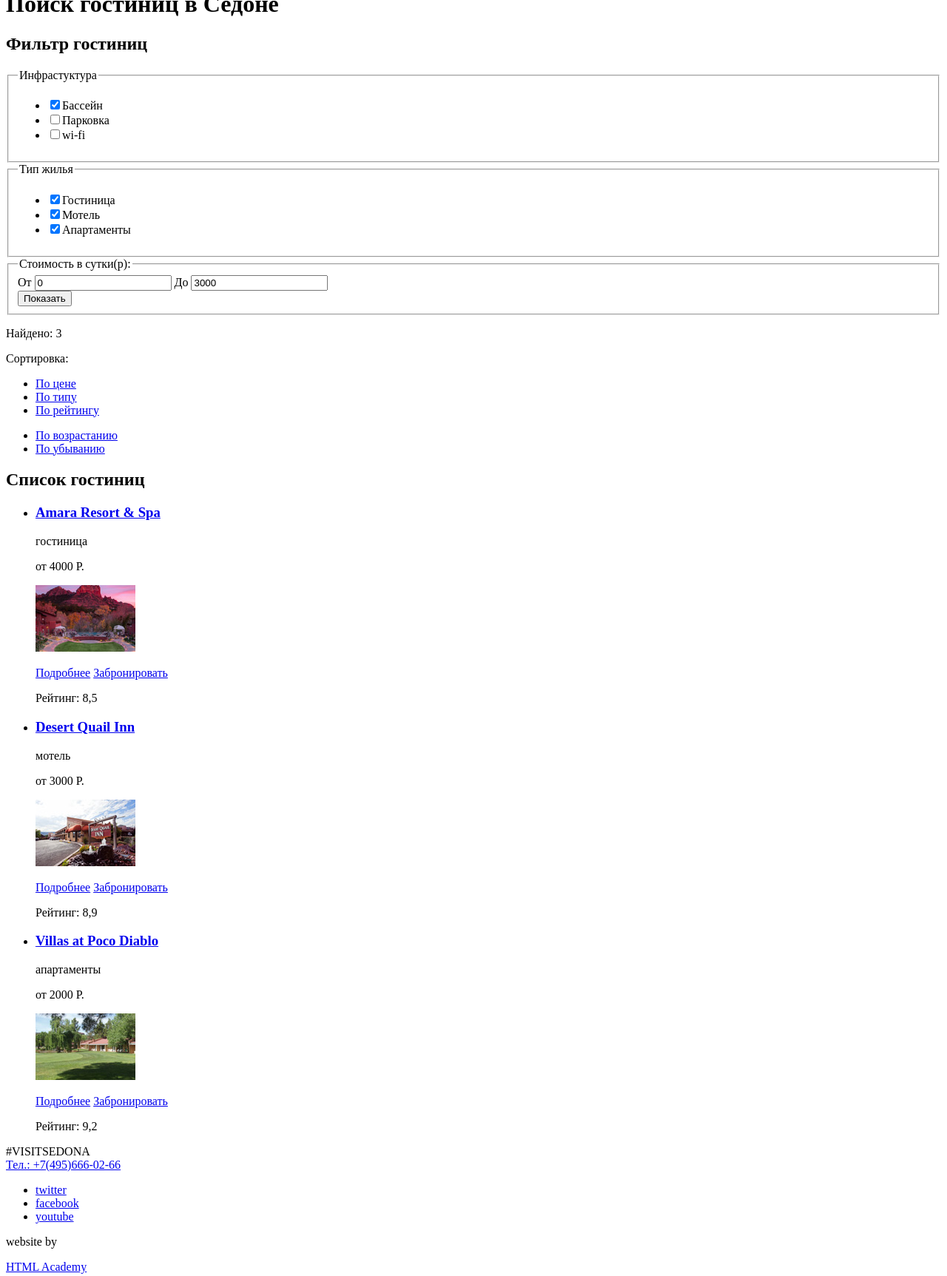
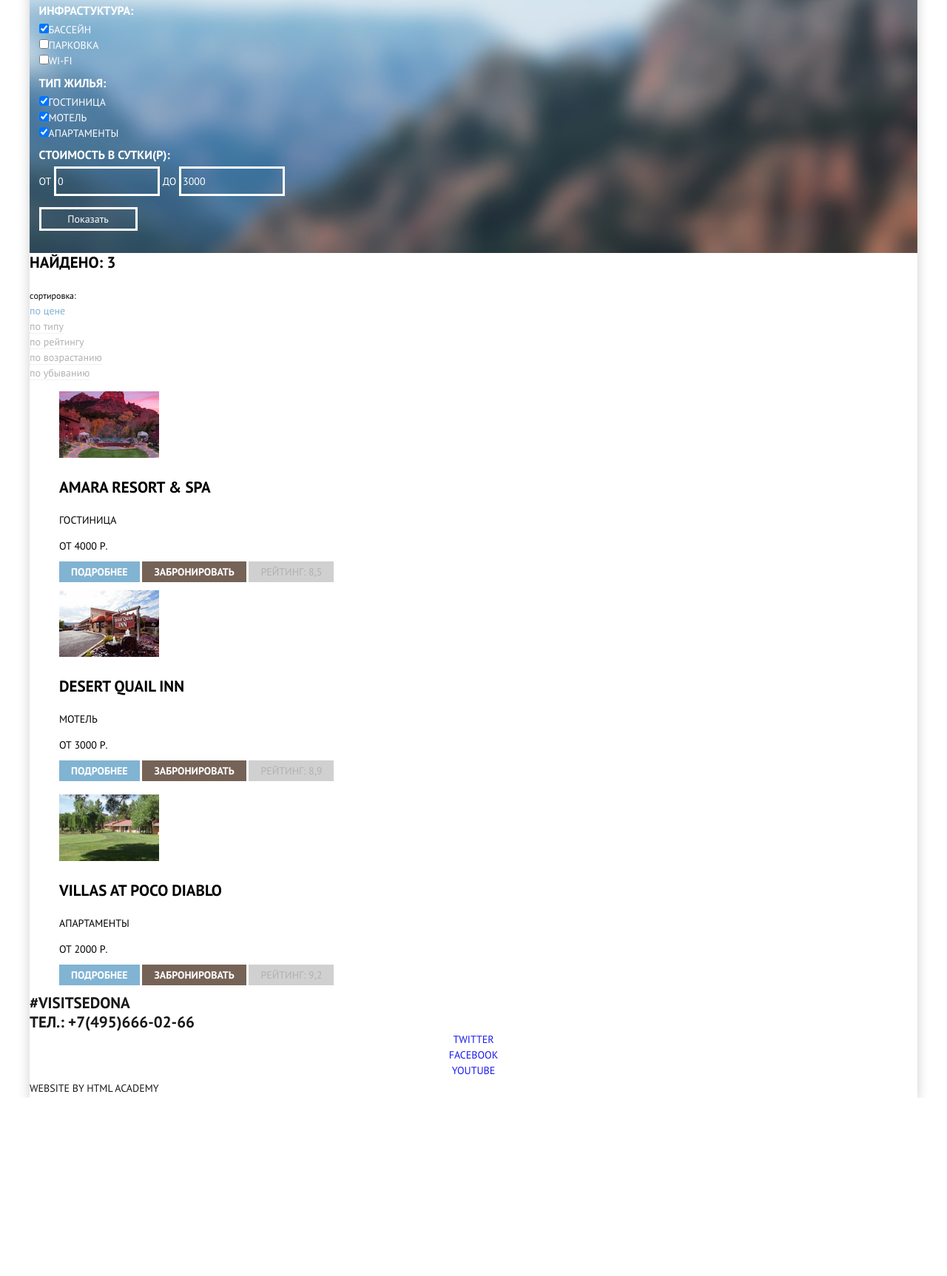
Before and after one commit to Nadezhda1904/1339229-sedona-27, a plain HTML site: page catalog.html in a window 1280 px wide. Shown: the part 205-1930 px from the top of the page at 74% size. After the commit the page ends 1689 px from the top, so only its background shows below. Drawn offline with nearby package versions, Linux system fonts and the light colour scheme.

Commit message:
Личный проект: начинаем базовую стилизацию

```diff
--- a/catalog.html
+++ b/catalog.html
@@ -4,30 +4,33 @@
 <head>
   <meta charset="utf-8">
   <title>HTML Academy: Седона</title>
-  <link rel="stylesheet" href="css/style.css">
+  <link href="https://fonts.googleapis.com/css?family=PT+Sans:400,700&display=swap&subset=cyrillic" rel="stylesheet">
+  <link href="css/normalize.css" rel="stylesheet">
+  <link href="css/style.css" rel="stylesheet">
 </head>
 
 <body>
+  <div class="container inner-page">
     <header>
       <a href="index.html">
         <img src="img/logo.svg" width="140" height="71" alt="Логотип Седона">
       </a>
-    <nav>
-      <ul>
+      <nav class="main-navigation">
+        <ul class="list-navigation">
           <li><a href="">Информация</a></li>
           <li><a href="">Фото и видео</a></li>
           <li><a href="">Карта штата</a></li>
-        <li><a href="catalog.html">Гостиницы</a></li>
+          <li class="activ-page"><a href="">Гостиницы</a></li>
         </ul>
       </nav>
     </header>
     <main>
       <h1 class="visually-hidden">Поиск гостиниц в Седоне</h1>
-    <section class="filtres">
+      <section class="filters">
         <h2 class="visually-hidden">Фильтр гостиниц</h2>
-      <form action="https://echo.htmlacademy.ru" method="get">
+        <form class="filter" action="https://echo.htmlacademy.ru" method="get">
           <fieldset>
-          <legend>Инфрастуктура</legend>
+            <legend>Инфрастуктура:</legend>
             <ul>
               <li>
                 <label><input type="checkbox" name="pool" checked>Бассейн</label>
@@ -42,7 +45,7 @@
           </fieldset>
 
           <fieldset>
-          <legend>Тип жилья</legend>
+            <legend>Тип жилья:</legend>
             <ul>
               <li>
                 <label><input type="checkbox" name="hotel" checked>Гостиница</label>
@@ -64,82 +67,86 @@
             <div class="range">
 
             </div>
-          <button type="submit">Показать</button>
+            <button class="filter-button" type="submit">Показать</button>
           </fieldset>
         </form>
       </section>
+      <section class="resalts">
         <div class="sorting">
           <p>Найдено: 3</p>
-      <span>Сортировка:</span>
-      <ul>
-        <li><a href="#">По цене</a></li>
-        <li><a href="#">По типу</a></li>
-        <li><a href="#">По рейтингу</a></li>
+          <span>cортировка:</span>
+          <ul class="sorting-list-type">
+            <li class="sorting-activ"><a href="#">по цене</a></li>
+            <li><a href="#">по типу</a></li>
+            <li><a href="#">по рейтингу</a></li>
           </ul>
-      <ul>
-        <li><a href="#">По возрастанию</a></li>
-        <li><a href="#">По убыванию</a></li>
+          <ul class="sorting-list-rating">
+            <li><a href="#">по возрастанию</a></li>
+            <li><a href="#">по убыванию</a></li>
           </ul>
         </div>
-    <section class="resalts">
+        <div class="found">
           <h2 class="visually-hidden">Список гостиниц</h2>
-      <ul>
+          <ul class="found-list">
             <li>
-          <h3>
-            <a href="#">Amara Resort & Spa</a></h3>
-          <p>гостиница</p>
-          <p>от 4000 Р.</p>
               <p>
                 <img src="img/hotel-amara.jpg" width="135" height="90" alt="Amara Resort & Spa">
               </p>
-          <a href="#">Подробнее</a>
-          <a href="#">Забронировать</a>
-          <p>Рейтинг: 8,5</p>
+              <h3>
+                <a class="hotel" href="#">Amara Resort & Spa</a></h3>
+              <p>гостиница</p>
+              <p>от 4000 Р.</p>
+              <a class="details" href="#">подробнее</a>
+              <a class="booking" href="#">Забронировать</a>
+              <span class="rating">Рейтинг: 8,5</span>
             </li>
             <li>
+              <p>
+                <img src="img/hotel-desert.jpg" width="135" height="90" alt="Desert Quail Inn">
+              </p>
               <h3>
                 <a href="#">Desert Quail Inn</a></h3>
               <p>мотель</p>
               <p>от 3000 Р.</p>
-          <p>
-            <img src="img/hotel-desert.jpg" width="135" height="90" alt="Desert Quail Inn">
-          </p>
-          <a href="#">Подробнее</a>
-          <a href="#">Забронировать</a>
-          <p>Рейтинг: 8,9</p>
+              <a class="details" href="#">Подробнее</a>
+              <a class="booking" href="#">Забронировать</a>
+              <span class="rating">Рейтинг: 8,9</span>
             </li>
             <li>
               <h3>
-            <a href="#">Villas at Poco Diablo</a></h3>
-          <p>апартаменты</p>
-          <p>от 2000 Р.</p>
                 <p>
                   <img src="img/hotel-villas.jpg" width="135" height="90" alt="Villas at Poco Diablo">
                 </p>
-          <a href="#">Подробнее</a>
-          <a href="#">Забронировать</a>
-          <p>Рейтинг: 9,2</p>
+                <a href="#">Villas at Poco Diablo</a>
+              </h3>
+              <p>апартаменты</p>
+              <p>от 2000 Р.</p>
+              <a class="details" href="#">Подробнее</a>
+              <a class="booking" href="#">Забронировать</a>
+              <span class="rating">Рейтинг: 9,2</span>
             </li>
           </ul>
+        </div>
       </section>
     </main>
-  <footer>
-    <div>
-      #VISITSEDONA<br>
+    <footer class="main-footer">
+      <div class="contacts">
+        #Visitsedona<br>
         <a href="tel:+74956660266">Тел.: +7(495)666-02-66</a>
       </div>
-    <div>
+      <div class="social-cells">
         <ul>
           <li><a href="#">twitter</a></li>
           <li><a href="#">facebook</a></li>
           <li><a href="#">youtube</a></li>
         </ul>
       </div>
-    <div>
-      <p>website by</p>
+      <div class="copyright">
+        website by
         <a href="https://htmlacademy.ru/intensive/htmlcss">HTML Academy</a>
       </div>
     </footer>
+  </div>
 </body>
 
 </html>
--- a/css/style.css
+++ b/css/style.css
@@ -0,0 +1,435 @@
+body {
+  margin: 0;
+  padding: 0;
+
+  font-family: "PT Sans", Arial, sans-serif;
+  font-size: 14px;
+  line-height: 21px;
+  font-weight: 400;
+  text-transform: uppercase;
+  color: #000000;
+
+}
+
+.container {
+  margin-left: auto;
+  margin-right: auto;
+
+  width: 1200px;
+
+  background-color: #f2f2f2;
+  background-color: #ffffff;
+  background-image: url("../img/background-photo.jpg");
+  background-position: top center;
+  background-repeat: no-repeat;
+  box-shadow: 0 5px 15px 0 rgba(0, 0, 1, 0.2);
+}
+
+.visually-hidden {
+  position: absolute;
+  width: 1px;
+  height: 1px;
+  margin: -1px;
+  border: 0;
+  padding: 0;
+  clip: rect(0 0 0 0);
+  overflow: hidden
+}
+
+a {
+  text-decoration: none;
+}
+
+.logo {
+  height: 56px;
+
+  background-color: #ffffff;
+}
+
+/*навигация*/
+.main-navigation {
+  line-height: 26px;
+  font-weight: 700;
+}
+
+.list-navigation {
+  list-style: none;
+}
+
+.list-navigation a {
+  color: #000000;
+}
+
+.list-navigation li {
+  background-color: #ffffff;
+}
+
+.list-navigation a:hover,
+.list-navigation a:focus {
+  color: #81b3d2;
+}
+
+.list-navigation a:active {
+  color: #000000;
+  opacity: 0.3;
+}
+
+/*шапка*/
+.intro {
+  height: 508px;
+
+  text-align: center;
+  vertical-align: middle;
+
+  background-image: url("../img/polygon.svg");
+  background-position: center;
+  background-repeat: no-repeat;
+}
+
+.intro-text {
+  height: 216px;
+
+  text-align: center;
+  vertical-align: middle;
+
+  background-color: #ffffff;
+}
+
+/*текст шапки*/
+h2 {
+  font-size: 21;
+  line-height: 26px;
+  font-weight: 700;
+}
+
+.intro-text p {
+  line-height: 26px;
+}
+
+/*преимущества*/
+.feature {
+  list-style: none;
+  margin: 0;
+  padding: 0;
+}
+
+.feature-item {
+  text-align: center;
+}
+
+.feature-item h3 {
+  font-size: 21px;
+  font-weight: 700;
+}
+
+.feature-item-1,
+.feature-item-2 {
+  height: 256px;
+  width: 400px;
+  margin: 0;
+  padding: 0;
+
+  text-align: center;
+
+  background-color: #81b3d2;
+}
+
+.feature-item-1 {
+  float: left;
+}
+
+.feature-item-2 {
+  float: right;
+}
+
+.color {
+  background-color: #eeeeee;
+}
+
+/*поиск отеля*/
+.search-hotel-title {
+  text-align: center;
+}
+
+.search-hotel-title h2 {
+  font-size: 30px;
+  line-height: 34px;
+  font-weight: 700;
+  text-align: center
+}
+
+.search-hotel-title p {
+  line-height: 24px;
+  text-align: center;
+}
+
+.search-hotel-title a {
+  color: #ffffff;
+  text-align: center;
+}
+
+.search-hotel-popap {
+  display: none;
+}
+
+/*футер*/
+.main-footer {
+  background-color: #ffffff;
+  opacity: 0.9;
+}
+
+.contacts a {
+  color: #000000;
+}
+
+/*соцсети*/
+.social-cells {
+  text-align: center;
+}
+
+.social-cells ul {
+  list-style: none;
+  margin: 0;
+  padding: 0;
+}
+
+.social-button {
+  color: #000000;
+}
+
+.social-button:hover,
+.social-button:focus {
+  color: #81b3d2;
+}
+
+.social-button:active {
+  color: #000000;
+  opacity: 0.3;
+}
+
+/*копирайт*/
+.contacts {
+  font-size: 21px;
+  line-height: 26px;
+  font-weight: 700;
+}
+
+.copyright a {
+  line-height: 26px;
+  color: #000000;
+}
+
+.copyright a:hover,
+.copyright a:focus {
+  color: #81b3d2;
+}
+
+.copyright a:active {
+  color: #000000;
+  opacity: 0.3;
+}
+
+/*внутренняя страница*/
+
+.activ-page a {
+  color: #766357;
+}
+
+.inner-page {
+  background-image: url("../img/background-filter.jpg");
+}
+
+/*фильтры*/
+.filter fieldset {
+  border: none;
+  color: #ffffff;
+}
+
+.filter legend {
+  font-size: 16px;
+  font-weight: 700;
+}
+
+.filter ul {
+  margin: 0;
+  padding: 0;
+
+  list-style: none;
+}
+
+.filter-input:hover,
+.filter-input:focus {
+  color: #6a6a6a;
+}
+
+.filter-input:disabled {
+  color: #ffffff;
+
+  opacity: 0.5;
+}
+
+.filter-button {
+  margin-top: 15px;
+
+  width: 133px;
+  height: 32px;
+  border: solid #ffffff;
+  color: #ffffff;
+
+  background-color: transparent;
+}
+
+.filter-button:hover,
+.filter-button:focus {
+  color: #000000;
+
+  background-color: #ffffff;
+}
+
+.range-number input {
+  width: 133px;
+  height: 32px;
+  border: solid #ffffff;
+  color: #ffffff;
+
+  background-color: transparent;
+}
+
+/*результаты фильтра*/
+.resalts {
+  background-color: #ffffff;
+}
+
+.sorting ul {
+  margin: 0;
+  padding: 0;
+
+  list-style: none;
+}
+
+.sorting-list-type a,
+.sorting-list-rating a {
+  color: #000000;
+  opacity: 0.3;
+
+  border-bottom: 1px dotted #81b3d2;
+}
+
+.sorting {
+  text-transform: none;
+}
+
+.sorting p {
+  font-size: 21px;
+  line-height: 26px;
+  font-weight: 700;
+  text-transform: uppercase;
+}
+
+.sorting span {
+  font-size: 12px;
+  line-height: 18px;
+
+}
+
+.sorting-list-type a:hover,
+.sorting-list-type a:focus {
+  color: #81b3d2;
+  opacity: 1;
+
+  border-bottom: 1px dotted #81b3d2;
+}
+
+.sorting-list-type a:active {
+  color: #000000;
+  opacity: 1;
+
+  border: none;
+}
+
+.sorting-activ a {
+  color: #81b3d2;
+  opacity: 1;
+
+  border: none;
+}
+
+/*список отелей*/
+.found-list {
+  list-style: none;
+}
+
+.found-list h3 a {
+  color: #000000;
+}
+
+h3 {
+  font-size: 21px;
+  line-height: 26px;
+  font-weight: 700;
+}
+
+.hotel:hover,
+.hotel:focus {
+  color: #81b3d2;
+}
+
+.hotel:active {
+  color: #000000;
+  opacity: 0.3;
+}
+
+.details {
+  padding-left: 16px;
+  padding-right: 16px;
+  padding-top: 5px;
+  padding-bottom: 5px;
+
+  font-weight: 700;
+  color: #ffffff;
+  background-color: #81b3d2;
+}
+
+.details:hover,
+.detail:focus {
+  color: #ffffff;
+  background-color: #669ec0;
+}
+
+.detail:active {
+  color: #94b9d2;
+  background-color: #5496bd;
+}
+
+.booking {
+  padding-left: 16px;
+  padding-right: 16px;
+  padding-top: 5px;
+  padding-bottom: 5px;
+
+  font-weight: 700;
+  color: #ffffff;
+
+  background-color: #766357;
+}
+
+.booking:hover,
+.booking:focus {
+  color: #ffffff;
+  background-color: #604e43;
+}
+
+.booking:active {
+  color: #928a85;
+  background-color: #503e33;
+}
+
+.rating {
+  padding-left: 16px;
+  padding-right: 16px;
+  padding-top: 5px;
+  padding-bottom: 5px;
+
+  background-color: #666666;
+  opacity: 0.3;
+}
```
Also changed, not shown: index.html (+45 -31 lines). Lines whose indentation alone changed are shown as unchanged.
